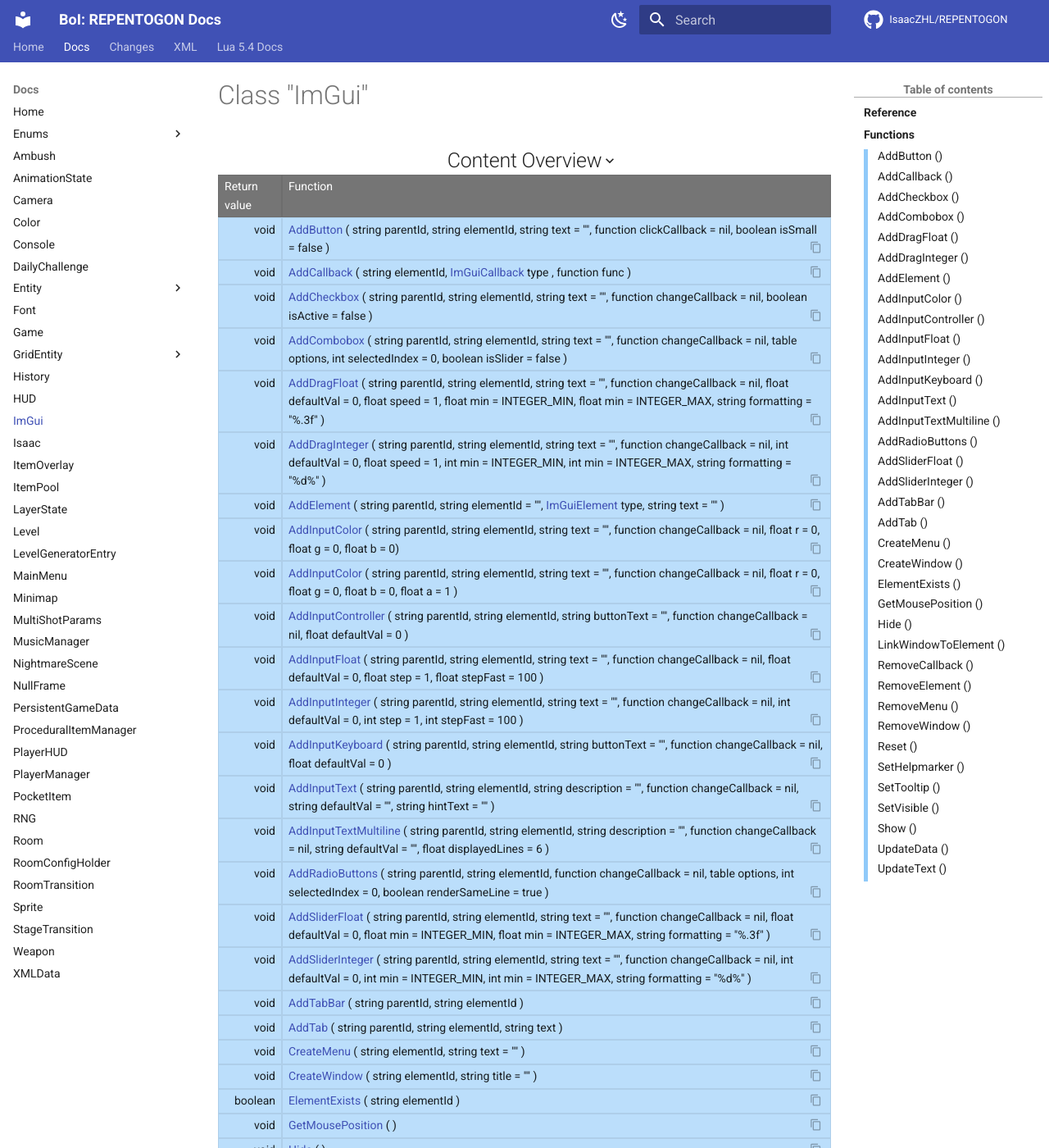
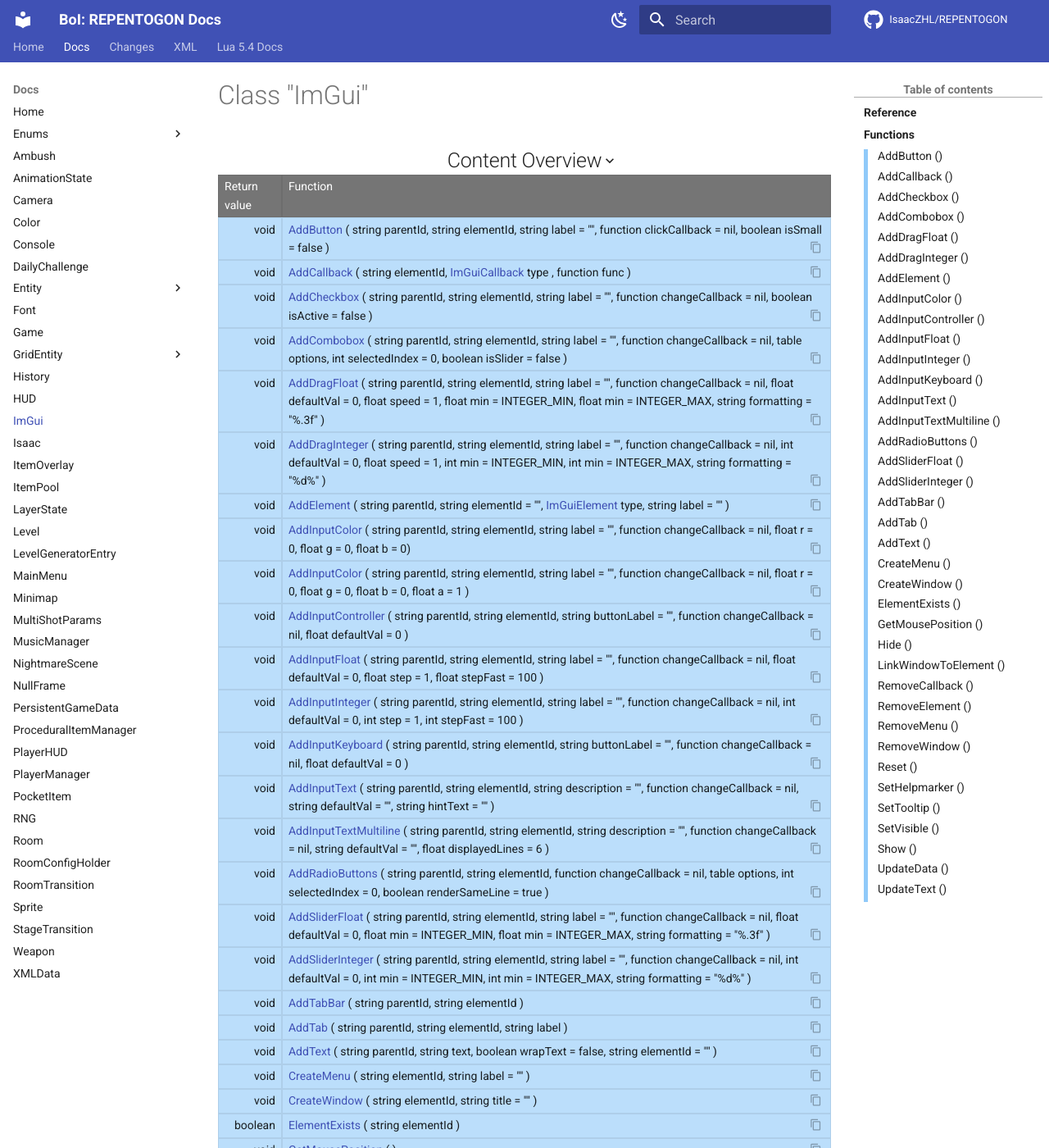
Before and after one commit to TeamREPENTOGON/REPENTOGON, an MkDocs documentation site: the page built from documentation/docs/ImGui.md, in a window 1280 px wide and 1400 px high. Shown: the whole window at 82% size. Built offline with MkDocs 1.6.1 and Material for MkDocs 9.7.7, drawn with Linux system fonts in a browser that asks for light colours; comment, search, counter and statistics services are not loaded; the version menu is left out; some of the changed text lies outside the part shown.

Commit message:
Added ImGui:AddText() + allow wrapped text

````diff
--- a/documentation/docs/ImGui.md
+++ b/documentation/docs/ImGui.md
@@ -8,17 +8,17 @@ For element types we use the same names as in ImGui itself. You can find an inte
 ## Functions
 
 ### Add·Button () {: aria-label='Functions' }
-#### void AddButton ( string parentId, string elementId, string text = "", function clickCallback = nil, boolean isSmall = false ) {: .copyable aria-label='Functions' }
+#### void AddButton ( string parentId, string elementId, string label = "", function clickCallback = nil, boolean isSmall = false ) {: .copyable aria-label='Functions' }
 ___
 ### Add·Callback () {: aria-label='Functions' }
 #### void AddCallback ( string elementId, [ImGuiCallback](enums/ImGuiCallback.md) type , function func ) {: .copyable aria-label='Functions' }
 Add a callback to an ImGui-element. An element can have one callback per type.
 ___
 ### Add·Checkbox () {: aria-label='Functions' }
-#### void AddCheckbox ( string parentId, string elementId, string text = "", function changeCallback = nil, boolean isActive = false ) {: .copyable aria-label='Functions' }
+#### void AddCheckbox ( string parentId, string elementId, string label = "", function changeCallback = nil, boolean isActive = false ) {: .copyable aria-label='Functions' }
 ___
 ### Add·Combobox () {: aria-label='Functions' }
-#### void AddCombobox ( string parentId, string elementId, string text = "", function changeCallback = nil, table options, int selectedIndex = 0, boolean isSlider = false ) {: .copyable aria-label='Functions' }
+#### void AddCombobox ( string parentId, string elementId, string label = "", function changeCallback = nil, table options, int selectedIndex = 0, boolean isSlider = false ) {: .copyable aria-label='Functions' }
 Adds a Combobox element which represents a single line element that allows you to select a value from a dropdown menu. If `isSlider` is set to true, instead of a dropdown menu, the values can be selected by interacting with a slider element.
 
 ???+ example "Example Code"
@@ -28,18 +28,18 @@ Adds a Combobox element which represents a single line element that allows you t
     ```
 ___
 ### Add·Drag·Float () {: aria-label='Functions' }
-#### void AddDragFloat ( string parentId, string elementId, string text = "", function changeCallback = nil, float defaultVal = 0, float speed = 1, float min = INTEGER_MIN, float min = INTEGER_MAX, string formatting = "%.3f" ) {: .copyable aria-label='Functions' }
+#### void AddDragFloat ( string parentId, string elementId, string label = "", function changeCallback = nil, float defaultVal = 0, float speed = 1, float min = INTEGER_MIN, float min = INTEGER_MAX, string formatting = "%.3f" ) {: .copyable aria-label='Functions' }
 ___
 ### Add·Drag·Integer () {: aria-label='Functions' }
-#### void AddDragInteger ( string parentId, string elementId, string text = "", function changeCallback = nil, int defaultVal = 0, float speed = 1, int min = INTEGER_MIN, int min = INTEGER_MAX, string formatting = "%d%" ) {: .copyable aria-label='Functions' }
+#### void AddDragInteger ( string parentId, string elementId, string label = "", function changeCallback = nil, int defaultVal = 0, float speed = 1, int min = INTEGER_MIN, int min = INTEGER_MAX, string formatting = "%d%" ) {: .copyable aria-label='Functions' }
 ___
 ### Add·Element () {: aria-label='Functions' }
-#### void AddElement ( string parentId, string elementId = "", [ImGuiElement](enums/ImGuiElement.md) type, string text = "" ) {: .copyable aria-label='Functions' }
+#### void AddElement ( string parentId, string elementId = "", [ImGuiElement](enums/ImGuiElement.md) type, string label = "" ) {: .copyable aria-label='Functions' }
 Adds a generic element to a given parent. Useful to add control elements like "SameLine", "Bullet" or "Text".
 ___
 ### Add·Input·Color () {: aria-label='Functions' }
-#### void AddInputColor ( string parentId, string elementId, string text = "", function changeCallback = nil, float r = 0, float g = 0, float b = 0) {: .copyable aria-label='Functions' }
-#### void AddInputColor ( string parentId, string elementId, string text = "", function changeCallback = nil, float r = 0, float g = 0, float b = 0, float a = 1 ) {: .copyable aria-label='Functions' }
+#### void AddInputColor ( string parentId, string elementId, string label = "", function changeCallback = nil, float r = 0, float g = 0, float b = 0) {: .copyable aria-label='Functions' }
+#### void AddInputColor ( string parentId, string elementId, string label = "", function changeCallback = nil, float r = 0, float g = 0, float b = 0, float a = 1 ) {: .copyable aria-label='Functions' }
 Adds a color input element. If the parameter `a` is set, it acts as an RGBA input. Otherwise its just an RGB input. The float values are between 0 and 1.
 
 The callback gets passed the r,g,b and a values as seperate parameters.
@@ -53,19 +53,19 @@ The callback gets passed the r,g,b and a values as seperate parameters.
     ```
 ___
 ### Add·Input·Controller () {: aria-label='Functions' }
-#### void AddInputController ( string parentId, string elementId, string buttonText = "", function changeCallback = nil, float defaultVal = 0 ) {: .copyable aria-label='Functions' }
+#### void AddInputController ( string parentId, string elementId, string buttonLabel = "", function changeCallback = nil, float defaultVal = 0 ) {: .copyable aria-label='Functions' }
 Adds an input for Gamepad / controller buttons.
 
 The callback gets passed the [ButtonAction ID](https://wofsauge.github.io/IsaacDocs/rep/enums/ButtonAction.html) and the ImGuiKey name of the new button.
 ___
 ### Add·Input·Float () {: aria-label='Functions' }
-#### void AddInputFloat ( string parentId, string elementId, string text = "", function changeCallback = nil, float defaultVal = 0, float step = 1, float stepFast = 100  ) {: .copyable aria-label='Functions' }
+#### void AddInputFloat ( string parentId, string elementId, string label = "", function changeCallback = nil, float defaultVal = 0, float step = 1, float stepFast = 100  ) {: .copyable aria-label='Functions' }
 ___
 ### Add·Input·Integer () {: aria-label='Functions' }
-#### void AddInputInteger ( string parentId, string elementId, string text = "", function changeCallback = nil, int defaultVal = 0, int step = 1, int stepFast = 100  ) {: .copyable aria-label='Functions' }
+#### void AddInputInteger ( string parentId, string elementId, string label = "", function changeCallback = nil, int defaultVal = 0, int step = 1, int stepFast = 100  ) {: .copyable aria-label='Functions' }
 ___
 ### Add·Input·Keyboard () {: aria-label='Functions' }
-#### void AddInputKeyboard ( string parentId, string elementId, string buttonText = "", function changeCallback = nil, float defaultVal = 0 ) {: .copyable aria-label='Functions' }
+#### void AddInputKeyboard ( string parentId, string elementId, string buttonLabel = "", function changeCallback = nil, float defaultVal = 0 ) {: .copyable aria-label='Functions' }
 Adds an input for keyboard buttons.
 
 The callback gets passed the [Keyboard key ID](https://wofsauge.github.io/IsaacDocs/rep/enums/Keyboard.html) and the ImGuiKey name of the new button.
@@ -88,23 +88,29 @@ ___
     ```
 ___
 ### Add·Slider·Float () {: aria-label='Functions' }
-#### void AddSliderFloat ( string parentId, string elementId, string text = "", function changeCallback = nil, float defaultVal = 0, float min = INTEGER_MIN, float min = INTEGER_MAX, string formatting = "%.3f" ) {: .copyable aria-label='Functions' }
+#### void AddSliderFloat ( string parentId, string elementId, string label = "", function changeCallback = nil, float defaultVal = 0, float min = INTEGER_MIN, float min = INTEGER_MAX, string formatting = "%.3f" ) {: .copyable aria-label='Functions' }
 ___
 ### Add·Slider·Integer () {: aria-label='Functions' }
-#### void AddSliderInteger ( string parentId, string elementId, string text = "", function changeCallback = nil, int defaultVal = 0, int min = INTEGER_MIN, int min = INTEGER_MAX, string formatting = "%d%" ) {: .copyable aria-label='Functions' }
+#### void AddSliderInteger ( string parentId, string elementId, string label = "", function changeCallback = nil, int defaultVal = 0, int min = INTEGER_MIN, int min = INTEGER_MAX, string formatting = "%d%" ) {: .copyable aria-label='Functions' }
 ___
 ### Add·Tab·Bar () {: aria-label='Functions' }
 #### void AddTabBar ( string parentId, string elementId ) {: .copyable aria-label='Functions' }
 A TabBar is a container which is used to store Tab elements.
 ___
 ### Add·Tab () {: aria-label='Functions' }
-#### void AddTab ( string parentId, string elementId, string text ) {: .copyable aria-label='Functions' }
+#### void AddTab ( string parentId, string elementId, string label ) {: .copyable aria-label='Functions' }
 A tab is a clickable area that shows another page or area.
 
 The parent object needs to be a TabBar.
 ___
+### Add·Text () {: aria-label='Functions' }
+#### void AddText ( string parentId, string text, boolean wrapText = false, string elementId = "" ) {: .copyable aria-label='Functions' }
+Creates a text element. If `wrapText` is set to `true`, the text will wrap on the window borders. If set to `false` it will expand the window content till it fits.
+
+The elementID can be set as well, if the text should be able to be edited by later code.
+___
 ### Create·Menu () {: aria-label='Functions' }
-#### void CreateMenu ( string elementId, string text = "" ) {: .copyable aria-label='Functions' }
+#### void CreateMenu ( string elementId, string label = "" ) {: .copyable aria-label='Functions' }
 Creates an entry to the main menu bar of Repentogon.
 ___
 ### Create·Window () {: aria-label='Functions' }
@@ -186,5 +192,5 @@ The dataTypes and the expected newDataValue are evaluated per element. Therefore
 ___
 ### Update·Text () {: aria-label='Functions' }
 #### void UpdateText ( string elementId, string text ) {: .copyable aria-label='Functions' }
-
+Shortcut function to update an element text or label.
 ___
````
Also changed, not shown: 5 other files.
